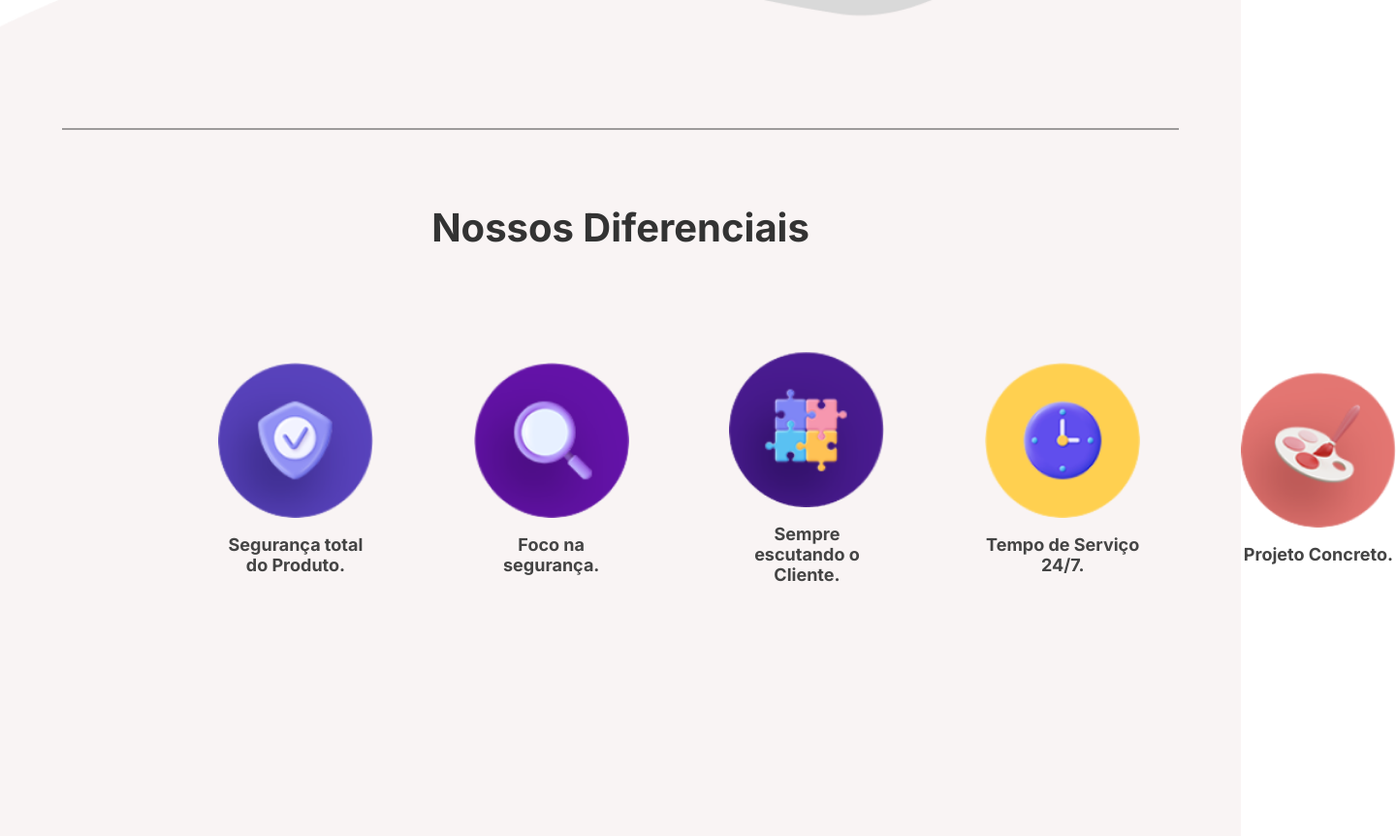
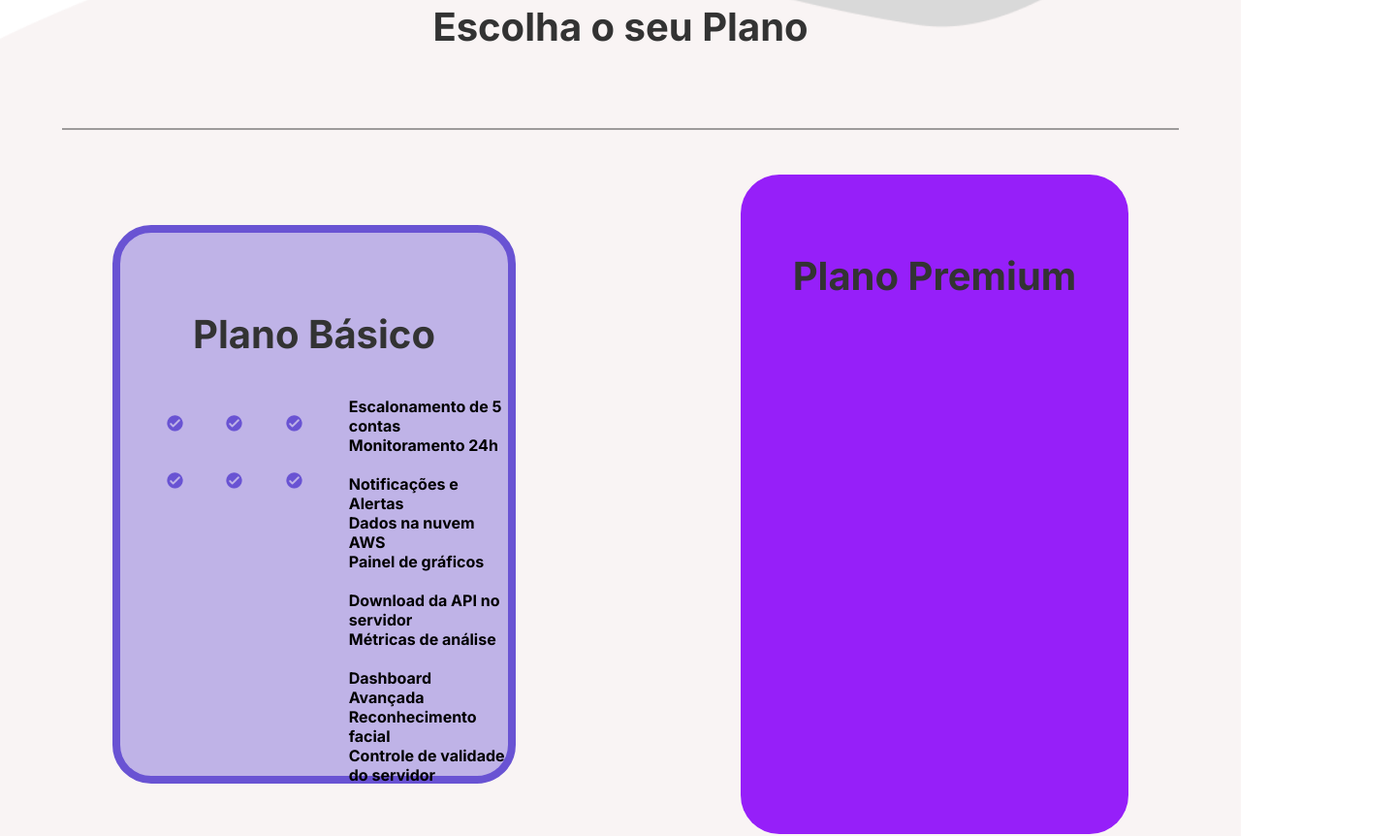
Before and after one commit to Seguranca-dos-Bancos-01/security_bank, a website: page SecurityBank/site/public/index.html in a window 1280 px wide. Shown: the part 987-1849 px from the top of the page at 97% size, 1440 px wide, since content can reach past the window. Drawn offline with Linux system fonts and the light colour scheme.

Commit message:
40% dA home/PLANOS

```diff
--- a/SecurityBank/site/public/css/home.css
+++ b/SecurityBank/site/public/css/home.css
@@ -124,6 +124,9 @@ aside .nav-button {
     text-align: center;
     padding-top: 20px;
     position: relative;
+    width: 100%;
+    /* height: 200vh; */
+
 }
 
 
@@ -135,50 +138,45 @@ aside .nav-button {
     font-size: 5vh;
     font-weight: bold;
     color: #333333;
+
 }
 
 .conteudo {
     display: flex;
     align-items: center;
-    justify-content: space-evenly;
+    justify-content: space-around;
     margin-top: 20px;
 }
 
+.Planobasico {
+    width: 50vh;
+    height: 70vh;
+    background-color: #6853d367;
+    border-radius: 5vh;
+    border: solid 1vh #6953D3;
 
-
-.seguranca,
-.foco,
-.cliente,
-.tempo,
-.projeto {
-    display: flex;
-    flex-direction: column;
-    align-items: center;
-    width: 50%;
-    margin-left: 10%;
 }
 
-.seguranca img,
-.foco img,
-.tempo img,
-.cliente img,
-.projeto img {
-    height: 20vh;
-    width: 20vh;
-    margin-bottom: 17px;
+.plano_basico_texto_icone {
+    display: flex;
 }
 
-.seguranca p,
-.foco p,
-.tempo p,
-.cliente p,
-.projeto p {
-    font-size: 18px;
-    font-family: 'Inter';
-    color: #444444;
-    font-weight: bold;
+.Planobasico .h1 {
+    color:  #6953D3;
 }
 
+.planoPremium {
+    width: 50vh;
+    height: 85vh;
+    background-color: #961ff9;
+    border-radius: 5vh;
+}
+
+.texto_planos > h4{
+    /* width: 80%; */
+    height: 5vh;
+    text-align: left;
+}
 .sobre-nos {
     display: flex;
     background-color: #fff;
--- a/SecurityBank/site/public/index.html
+++ b/SecurityBank/site/public/index.html
@@ -48,9 +48,9 @@
                     <button class="btn-player" onclick="abaCadastro()"><img src="" alt=""></button>
                 </div>
                 <div class="btn-baixo">
-                    <button class="btn-player"><img src="./assets/Group 4.png"alt="">Segurança total</button>
-                   <button class="btn-player"><img src="./assets/Group 3.png"alt="">Confiança</button>
-                   <button class="btn-player"><img src="./assets/Group 5.png"alt="">Credibilidade</button>
+                    <button class="btn-player"><img src="./assets/Group 4.png" alt="">Segurança total</button>
+                    <button class="btn-player"><img src="./assets/Group 3.png" alt="">Confiança</button>
+                    <button class="btn-player"><img src="./assets/Group 5.png" alt="">Credibilidade</button>
 
                 </div>
             </aside>
@@ -58,31 +58,41 @@
                 <img src="./assets/Homeimg1.png" alt="" width="100%">
             </article>
         </div>
-        <div style="background: url(../public/assets/ondas.png); width: 100%; height: 128vh; background-size: cover;">
+        <div style="background: url(../public/assets/ondas.png); width: 100%; height: 140vh; background-size: cover;">
             <div class="center-vertical">
                 <div class="linha-divisoria"></div>
                 <div class="Nossos-Diferenciais">
-                    <h1>Nossos Diferenciais</h1>
+                    <h1>Escolha o seu Plano</h1>
                     <div class="conteudo">
-                        <div class="seguranca">
-                            <img src="assets/Ellipse 15.png">
-                            <p>Segurança total do Produto.</p>
+                        <div class="Planobasico">
+                            <h1>Plano Básico</h1>
+                            <div class="plano_basico_texto_icone">
+                                <div class="icone_check">
+                                    <img src="assets/image 13.png">
+                                    <img src="assets/image 13.png">
+                                    <img src="assets/image 13.png">
+                                    <img src="assets/image 13.png">
+                                    <img src="assets/image 13.png">
+                                    <img src="assets/image 13.png">
+
+                                </div>
+                                <div class="texto_planos">
+                                    <h4>Escalonamento de 5 contas</h4>
+                                    <h4>Monitoramento 24h</h4>
+                                    <h4>Notificações e Alertas</h4>
+                                    <h4>Dados na nuvem AWS</h4>
+                                    <h4>Painel de gráficos</h4>
+                                    <h4>Download da API no servidor</h4>
+                                    <h4>Métricas de análise</h4>
+                                    <h4>Dashboard Avançada</h4>
+                                    <h4>Reconhecimento facial </h4>
+                                    <h4>Controle de validade do servidor</h4>
+                                </div>
+                            </div>
+
                         </div>
-                        <div class="foco">
-                            <img src="assets/Ellipse 16.png">
-                            <p>Foco na segurança.</p>
-                        </div>
-                        <div class="cliente">
-                            <img src="assets/Ellipse 17.png">
-                            <p>Sempre escutando o Cliente.</p>
-                        </div>
-                        <div class="tempo">
-                            <img src="assets/Ellipse 18.png">
-                            <p>Tempo de Serviço 24/7.</p>
-                        </div>
-                        <div class="projeto">
-                            <img src="assets/Ellipse 19.png">
-                            <p>Projeto Concreto.</p>
+                        <div class="planoPremium">
+                            <h1>Plano Premium</h1>
                         </div>
                     </div>
                 </div>
```
Also changed, not shown: SecurityBank/site/public/assets/image 13.png (added).
